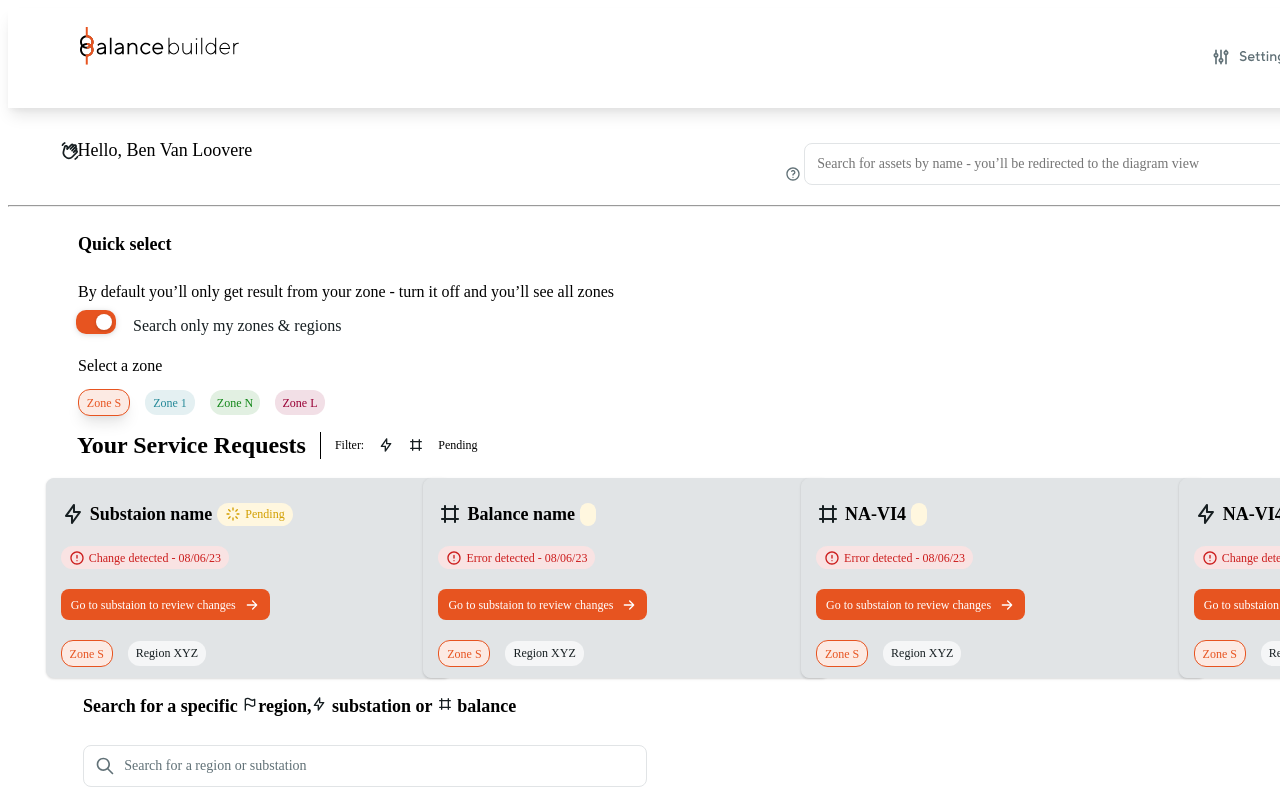
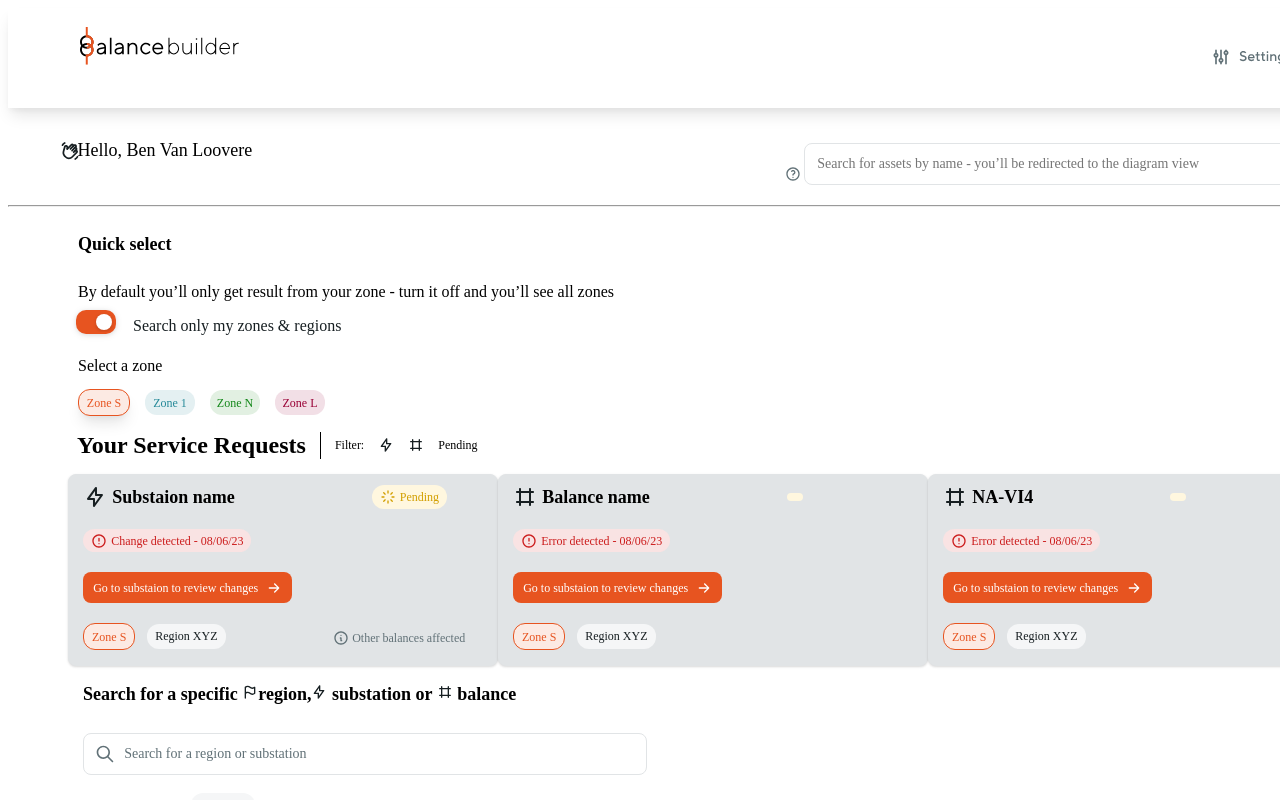
Before and after one commit to HJ1111111/BalanceBuilder, a React (Create React App) app: page / in a window 1280 px wide. Shown: the top 800 px of the page. Built offline with nearby package versions, Linux system fonts and the light colour scheme.

Commit message:
Cards-array

```diff
--- a/src/Components/Card/card.tsx
+++ b/src/Components/Card/card.tsx
@@ -84,6 +84,7 @@ return(
         <section className="SRcardframe">
         <div className="SRcard1">
 
+
         <div className="SRcardh1">{item.icon}{item.title}
         <div className="pendingbadge">{item.pendingicon}{item.pending}</div>
         </div>
@@ -98,6 +99,8 @@ return(
           <div className="badge1arraycards">Zone S</div>
             <div className="regionxyz"> Region XYZ</div>
         </div>
+        <div className="otherbalancesaffected">{item.balancesicon} {item.balances}</div>
+
             </div>
         </section>
         </div>
--- a/src/Components/Card/cardarray.tsx
+++ b/src/Components/Card/cardarray.tsx
@@ -16,6 +16,10 @@ export const CardList = [
     substationbtnicon: <svg xmlns="http://www.w3.org/2000/svg" width="16" height="16" viewBox="0 0 16 16" fill="none">
     <path fill-rule="evenodd" clip-rule="evenodd" d="M8.19528 3.5286C8.45563 3.26825 8.87774 3.26825 9.13809 3.5286L13.1381 7.5286C13.3984 7.78895 13.3984 8.21106 13.1381 8.47141L9.13809 12.4714C8.87774 12.7318 8.45563 12.7318 8.19528 12.4714C7.93493 12.2111 7.93493 11.7889 8.19528 11.5286L11.0572 8.66667H3.33335C2.96516 8.66667 2.66669 8.36819 2.66669 8C2.66669 7.63181 2.96516 7.33334 3.33335 7.33334H11.0572L8.19528 4.47141C7.93493 4.21106 7.93493 3.78895 8.19528 3.5286Z" fill="white"/>
     </svg>,
+    balancesicon:<svg xmlns="http://www.w3.org/2000/svg" width="16" height="16" viewBox="0 0 16 16" fill="none">
+    <path fill-rule="evenodd" clip-rule="evenodd" d="M7.99998 2.66666C5.05446 2.66666 2.66665 5.05448 2.66665 8C2.66665 10.9455 5.05446 13.3333 7.99998 13.3333C10.9455 13.3333 13.3333 10.9455 13.3333 8C13.3333 5.05448 10.9455 2.66666 7.99998 2.66666ZM1.33331 8C1.33331 4.3181 4.31808 1.33333 7.99998 1.33333C11.6819 1.33333 14.6666 4.3181 14.6666 8C14.6666 11.6819 11.6819 14.6667 7.99998 14.6667C4.31808 14.6667 1.33331 11.6819 1.33331 8ZM7.33331 5.33333C7.33331 4.96514 7.63179 4.66666 7.99998 4.66666H8.00665C8.37484 4.66666 8.67331 4.96514 8.67331 5.33333C8.67331 5.70152 8.37484 6 8.00665 6H7.99998C7.63179 6 7.33331 5.70152 7.33331 5.33333ZM6.66665 8C6.66665 7.6318 6.96512 7.33333 7.33331 7.33333H7.99998C8.36817 7.33333 8.66665 7.6318 8.66665 8V10C9.03484 10 9.33331 10.2985 9.33331 10.6667C9.33331 11.0349 9.03484 11.3333 8.66665 11.3333H7.99998C7.63179 11.3333 7.33331 11.0349 7.33331 10.6667V8.66666C6.96512 8.66666 6.66665 8.36819 6.66665 8Z" fill="#617177"/>
+    </svg>,
+    balances:"Other balances affected"
     },
 
     {
--- a/src/Components/Dashboard/service-requests.css
+++ b/src/Components/Dashboard/service-requests.css
@@ -109,20 +109,20 @@
   align-items: flex-start;
   flex-direction: row;
   gap: 17px;
-  margin-left: 10%;
-  margin-top: 1%;
-
+  margin-left: 14%;
 }
 
 .row{
 display: flex;
 flex-direction: row;
 justify-content: space-evenly;
-
+align-items: center;
 }
 
 .SRcard1 {
   display: flex;
+  width: 400px;
+  height: 170px;
   padding: 10px 14px;
   align-items: flex-start;
   flex-direction: column;
@@ -140,7 +140,7 @@ justify-content: space-evenly;
 .SRcardh1 {
   display: flex;
   align-items: center;
-  justify-content: start;
+  justify-content: flex-start;
   gap: 5px;
   align-self: stretch;
   color: #000;
@@ -151,8 +151,13 @@ justify-content: space-evenly;
   font-style: normal;
   font-weight: 700;
   line-height: 1px; /* 144.444% */
-  width: 260px;
-  margin-top: 3.5%;
+}
+
+.cardheader{
+  display: flex;
+  align-items: flex-start;
+  gap: 104px;
+  align-self: stretch;
 }
 
 .SRcardh2 {
@@ -193,8 +198,7 @@ justify-content: space-evenly;
   gap: 4px;
   border-radius: 12px;
   background: var(--colors-yellow-50, #fff7df);
-  height: 15px;
-
+  margin-left: 33%;
   color: var(--colors-yellow-600, #d29f00);
   text-align: center;
 
@@ -298,9 +302,10 @@ justify-content: space-evenly;
 .card1bottom {
   display: flex;
   align-items: center;
-  justify-content: flex-start;
-  gap: 15px;
+  justify-content: start;
+  gap: 12px;
   align-self: stretch;
+
 }
 
 .card3bottom {
@@ -347,14 +352,14 @@ justify-content: space-evenly;
 }
 
 .otherbalancesaffected {
-  display: flex;
+  display: inline-flex;
   justify-content: center;
   align-items: center;
-  gap: 8px;
+  gap: 3px;
   border-radius: 8px;
-
   color: var(--colors-neutral-fg-muted, #617177);
-
+  margin-top: -40px;
+  margin-left: 250px;
 /* typography/text/xs/medium */
 font-family: TT Norms Pro;
 font-size: 12px;
```
